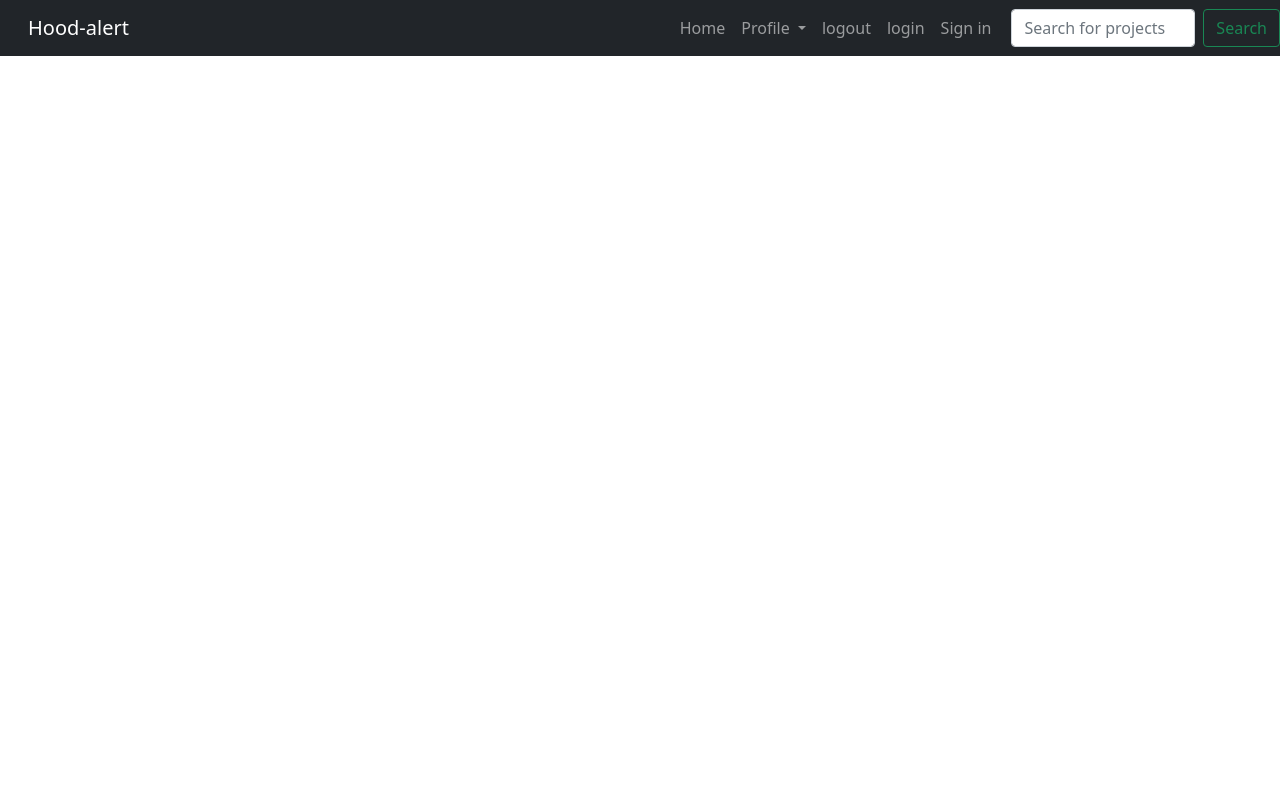
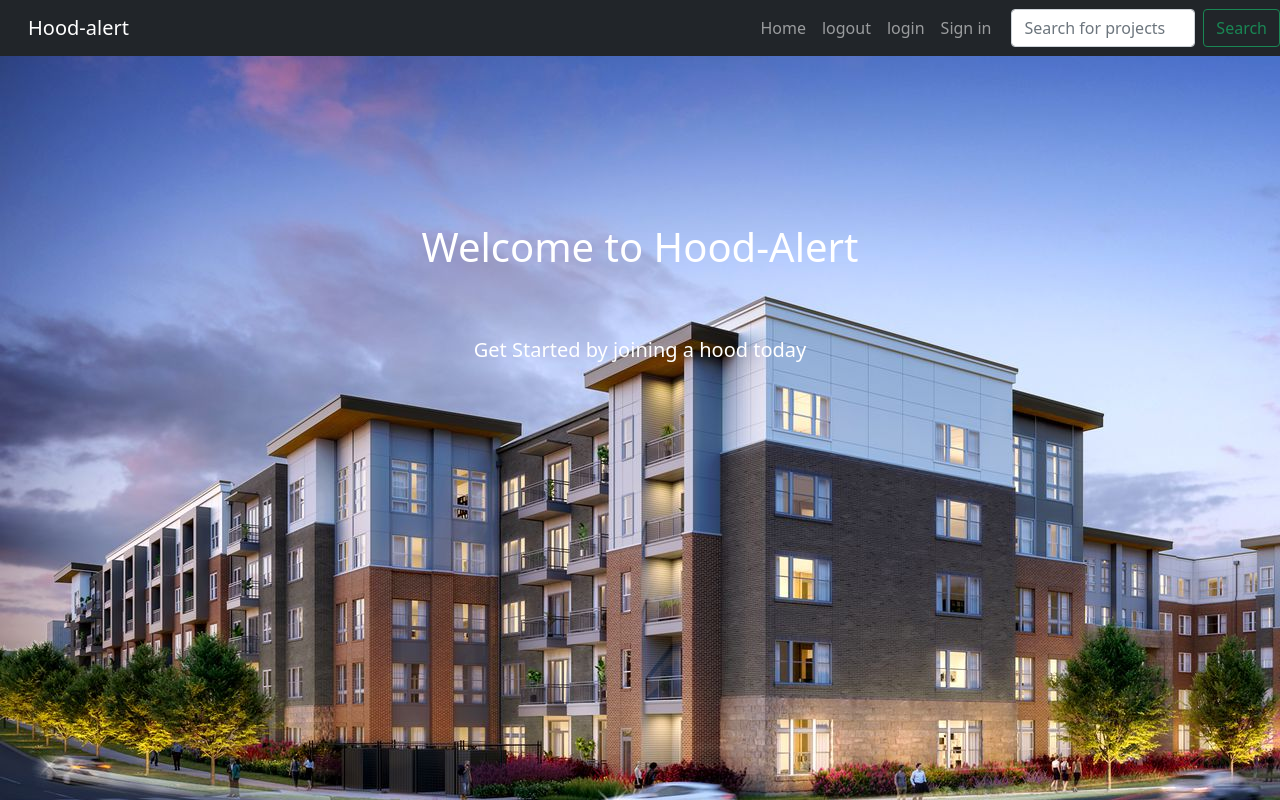
Before and after one commit to Aprilwairimu/Hood-alert, a Django app: template hood/templates/landing.html in a window 1280 px wide. Run offline with Django 4.2, Linux system fonts and the light colour scheme; the template is opened without the code that fills it, so the values that code supplies are empty; some libraries are stand-ins or nearby versions.

Commit message:
added an image background

```diff
--- a/hood/templates/base.html
+++ b/hood/templates/base.html
@@ -14,6 +14,12 @@
         integrity="sha384-EVSTQN3/azprG1Anm3QDgpJLIm9Nao0Yz1ztcQTwFspd3yD65VohhpuuCOmLASjC" crossorigin="anonymous">
 
     <script src="https://kit.fontawesome.com/4b22a001a1.js" crossorigin="anonymous"></script>
+
+
+    <title>HOOD-ALERT</title>
+    {% block styles %}
+    <link rel="stylesheet" href="{% static 'css/landing.css' %}">
+    {% endblock %}
 
 
 
--- a/hood/templates/home.html
+++ b/hood/templates/home.html
@@ -1,2 +1,6 @@
 <title>Home</title>
 {% extends "base.html"%}
+
+{% block styles %}
+<link rel="stylesheet" href="{% static 'css/home.css' %}">
+{% endblock %}
--- a/hood/templates/landing.html
+++ b/hood/templates/landing.html
@@ -1,5 +1,10 @@
 {% extends 'base.html' %}
 {% load static %}
+
+{% block styles %}
+<link rel="stylesheet" href="{% static 'css/landing.css' %}">
+{% endblock %}
+
 {% block content %}
 <div class="container">
     <div class="text-white text-center" style="margin-top:15%">
@@ -8,7 +13,7 @@
         <img src="{% static 'images/landing.jpg' %}" height="500px" width="500px" alt="My image">
 
     </div> -->
-        <h1>Welcome to HoodWatch</h1>
+        <h1>Welcome to Hood-Alert</h1>
         <h5 style="margin-top:6%">Get Started by joining a hood today</h5>
 
     </div>
--- a/hood/templates/navbar.html
+++ b/hood/templates/navbar.html
@@ -12,16 +12,7 @@
                     <a href="{% url 'home' %}" class="nav-link">Home</a>
                 </li>
 
-                <li class="nav-item dropdown">
-                    <a class="nav-link dropdown-toggle" href="#" id="navbarDropdown" role="button" data-toggle="dropdown"
-                        aria-haspopup="true" aria-expanded="false">
-                        Profile
-                    </a>
-                    <div class="dropdown-menu" aria-labelledby="navbarDropdown">
-                        <a class="dropdown-item" href="{% url 'create_profile' user.id %}"> Create Profile</a>
-                        <a class="dropdown-item" href="{% url 'profile' user.id %}"> My Profile</a>
-                    </div>
-                </li>
+
                 <li class="nav-item">
                     <a href="{% url 'logout' %}" class="nav-link">logout</a>
                 </li>
--- a/hood/templates/profile.html
+++ b/hood/templates/profile.html
@@ -1,6 +1,9 @@
 {% extends 'base.html' %}
 {%load static%}
 
+{% block styles %}
+<link rel="stylesheet" href="{% static 'css/profile.css' %}">
+{% endblock %}
 
 {% block content%}
 
--- a/hood/templates/update_profile.html
+++ b/hood/templates/update_profile.html
@@ -1,6 +1,10 @@
 {% extends 'base.html' %}
 {%load static%}
 
+
+{% block styles %}
+<link rel="stylesheet" href="{% static 'css/update.css' %}">
+{% endblock %}
 
 {% block content%}
 {%if form.errors%}
--- a/hood/urls.py
+++ b/hood/urls.py
@@ -5,13 +5,13 @@ from django.conf import settings
 
 
 urlpatterns =[
-    path('landing',views.landing, name='landing'),
-    path('home',views.home, name='home'),
+    path('',views.landing, name='landing'),
+    path('',views.home, name='home'),
     path('register',views.register, name='register',),
-    path('login/',views.login_user,name='login'),
-    path('logout/',views.logout,name='logout'),
-    path('create_profile/<user_id>', views.create_profile, name="create_profile"),
-    path('profile/<str:pk>', views.profile, name="profile"),
+    path('login',views.login_user,name='login'),
+    path('logout',views.logout,name='logout'),
+    # path('create_profile/<user_id>', views.create_profile, name="create_profile"),
+    # path('profile/<str:pk>', views.profile, name="profile"),
 
 
-]+ static(settings.MEDIA_URL, document_root = settings.MEDIA_ROOT)
+]
--- /dev/null
+++ b/static/css/landing.css
@@ -0,0 +1,6 @@
+body {
+    background-image: url('/static/css/images/landing1.jpg');
+    height: 100vh;
+    width: 100vw;
+    background-repeat: no-repeat;
+}
```
Also changed, not shown: static/css/home.css (added), static/css/images/landing.jpg (added), static/css/images/landing1.jpg (added), static/css/style.css (deleted).
